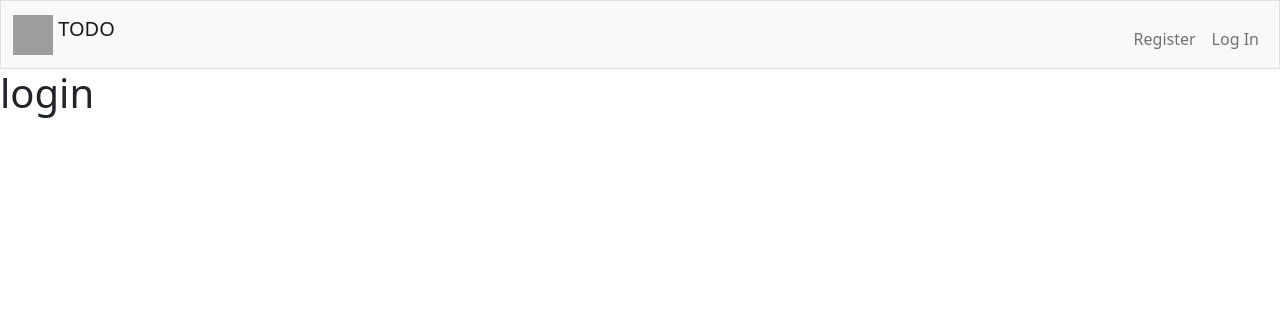
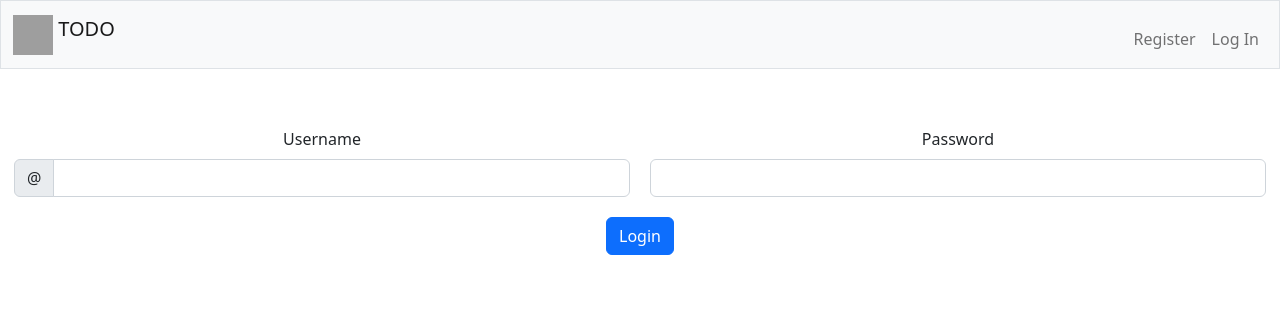
Before and after one commit to amortazaie0/CS50x-final-project, a Flask app: page /login in a window 1280 px wide. Shown: the top 329 px of the page. Run offline with Flask 2, Linux system fonts and the light colour scheme; some libraries are stand-ins or nearby versions; grey boxes are pictures that could not be loaded.

Commit message:
crearing change pass function and login page

```diff
--- a/app.py
+++ b/app.py
@@ -5,6 +5,7 @@ import re
 from cs50 import SQL
 from flask_session import Session
 from werkzeug.security import check_password_hash, generate_password_hash
+from functools import wraps
 
 app = Flask("__name__")
 db = SQL("sqlite:///database.db")
@@ -23,19 +24,42 @@ app.config["MAIL_USE_TLS"] = True
 app.config["MAIL_USERNAME"] = "a.mortazaie.uk@outlook.com"
 mail = Mail(app)
 
+def login_required(f):
+    """
+    Decorate routes to require login.
+
+    https://flask.palletsprojects.com/en/1.1.x/patterns/viewdecorators/
+    """
+    @wraps(f)
+    def decorated_function(*args, **kwargs):
+        if session.get("user_id") is None:
+            return redirect("/login")
+        return f(*args, **kwargs)
+    return decorated_function
 
 @app.route("/", methods=["GET"])
+@login_required
 def index():
-    try:
-        session["user_id"]
-    except:
-        return redirect("/login")
     return render_template("index.html")
 
 
-@app.route("/login")
+@app.route("/login", methods=["POST", "GET"])
 def login():
-    return render_template("login.html")
+    session.clear()
+    if request.method == "POST":
+        user_name = request.form.get("user_name")
+        password = request.form.get("password")
+        users = db.execute("SELECT * FROM users WHERE user_name = ?", user_name)
+
+        if len(users) != 1 or not check_password_hash(users[0]["hashpass"], password):
+            return render_template("login.html", eror=True, user_validity="is-invalid",
+                                   user_feedback="invalid-feedback")
+        else:
+            user_id = users[0]["user_id"]
+            session["user_id"] = user_id
+            return redirect("/")
+    else:
+        return render_template("login.html", eror=False)
 
 
 @app.route("/register", methods=["POST", "GET"])
@@ -93,3 +117,20 @@ def register():
 def logout():
     session["user_id"] = None
     return redirect("/")
+
+
+@app.route("/changepass", methods=["POST", "GET"])
+@login_required
+def changepass():
+    if request.method == "POST":
+        password = request.form.get("password")
+        hashpass = generate_password_hash(password)
+        db.execute("UPDATE users SET hashpass=? WHERE user_id = ?", hashpass, session["user_id"])
+        email = db.execute("SELECT email FROM users WHERE user_id = ?", session["user_id"])[0]["email"]
+        name = db.execute("SELECT name FROM users WHERE user_id = ?", session["user_id"])[0]["name"]
+        message = Message(f"TODO password change", recipients=[email],
+                          body=f"Hi {name}\n    Your password successfully changed")
+        mail.send(message)
+        return redirect("/")
+    else:
+        return render_template("changepass.html")
--- /dev/null
+++ b/static/style.css
@@ -0,0 +1,5 @@
+.centre
+{
+  width: 50%;
+  padding: 10px;
+}
--- a/templates/layout.html
+++ b/templates/layout.html
@@ -1,9 +1,14 @@
 <!DOCTYPE html>
 <html lang="en">
 <head>
+    <meta name="viewport" content="initial-scale=1, width=device-width">
     <link href="https://cdn.jsdelivr.net/npm/bootstrap@5.2.0/dist/css/bootstrap.min.css" rel="stylesheet" integrity="sha384-gH2yIJqKdNHPEq0n4Mqa/HGKIhSkIHeL5AyhkYV8i59U5AR6csBvApHHNl/vI1Bx" crossorigin="anonymous">
     <meta charset="UTF-8">
+    <link href="/static/style.css" rel="stylesheet">
+    <link href="/static/og-image.ico" rel="icon">
     <title>{% block title %}{% endblock %}</title>
+    <script crossorigin="anonymous" src="https://cdn.jsdelivr.net/npm/bootstrap@5.1.3/dist/js/bootstrap.bundle.min.js" integrity="sha384-ka7Sk0Gln4gmtz2MlQnikT1wXgYsOg+OMhuP+IlRH9sENBO0LRn5q+8nbTov4+1p"></script>
+
 </head>
 <body>
     <nav class="bg-light border navbar navbar-expand-md navbar-light">
@@ -18,7 +23,7 @@
                 <div class="collapse navbar-collapse" id="navbar">
                     {% if session["user_id"] %}
                         <ul class="navbar-nav me-auto mt-2">
-                            <li class="nav-item"><a class="nav-link" href="/quote">main page</a></li>
+                            <li class="nav-item"><a class="nav-link" href="/">main page</a></li>
                         </ul>
                         <ul class="navbar-nav ms-auto mt-2">
                             <li class="nav-item"><a class="nav-link" href="/changepass">Change Password</a></li>
@@ -33,6 +38,8 @@
                 </div>
             </div>
         </nav>
-    {% block main %}{% endblock %}
+    <main class="container-fluid py-5 text-center">
+            {% block main %}{% endblock %}
+        </main>
 </body>
 </html>
--- a/templates/login.html
+++ b/templates/login.html
@@ -1,9 +1,54 @@
 {% extends "layout.html" %}
 
-{% block title %}login{% endblock %}
+{% block title %}Login{% endblock %}
 
 {% block main %}
 
-    <h1>login</h1>
+    {% if not eror %}
+    <form class="row g-3" method="post" action="/login">
+
+      <div class="col-md-4 centre" id="useld">
+        <label for="usernamel" class="form-label">Username</label>
+        <div class="input-group">
+          <span class="input-group-text" id="inputGroupPrepend3">@</span>
+          <input type="text" class="form-control" id="usernamel" aria-describedby="inputGroupPrepend3" required name="user_name">
+        </div>
+      </div>
+
+        <div class="col-md-4 centre" id="passld">
+        <label for="passwordl" class="form-label">Password</label>
+        <input type="password" class="form-control" id="passwordl" required name="password">
+        </div>
+
+      <div class="col-12 centre" id="btnld" style="margin: auto">
+        <button class="btn btn-primary" type="submit">Login</button>
+      </div>
+
+
+    </form>
+    {% else %}
+    <form class="row g-3" method="post" action="/login">
+      <div class="col-md-4 centre">
+        <label for="username" class="form-label">username</label>
+        <input type="text" class="form-control {{ user_validity }}" id="username" required name="user_name" value="{{ username }}">
+            {% if user_validity == "is-invalid" %}
+                <div id="validationServer03Feedback" class="{{ user_feedback }}">
+                    User name or password is wrong try again.
+                </div>
+            {% endif %}
+      </div>
+
+        <div class="col-md-4 centre">
+            <label for="password" class="form-label">Password</label>
+            <input type="password" class="form-control {{ user_validity }}" id="password" required name="password">
+        </div>
+
+      <div class="col-12 centre" style="margin: auto">
+        <button class="btn btn-primary" type="submit">Login</button>
+      </div>
+
+
+    </form>
+    {% endif %}
 
 {% endblock %}
```
Also changed, not shown: templates/changepass.html (added, +19 -0 lines), database.db, static/og-image.ico (added), 3 other files.
